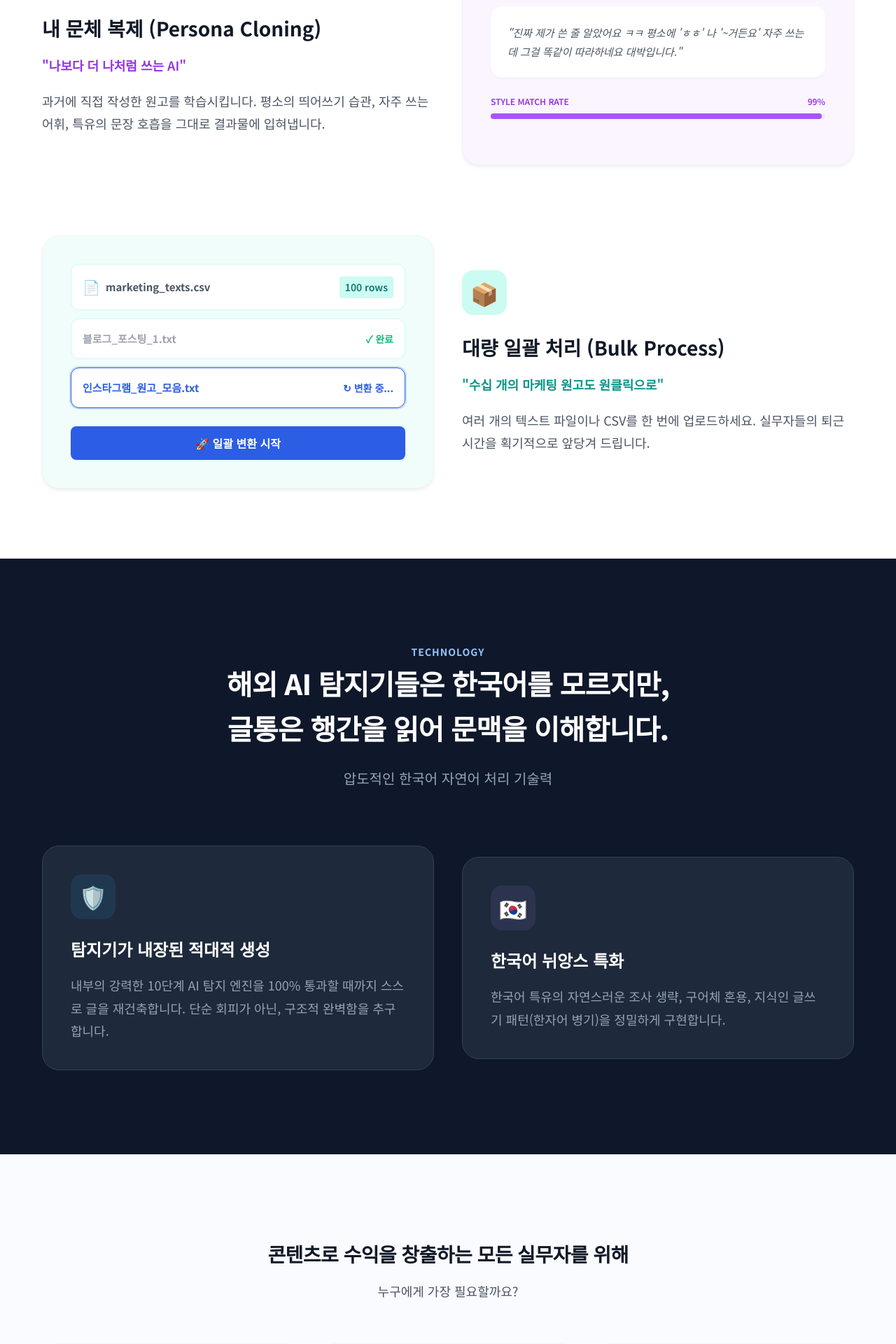
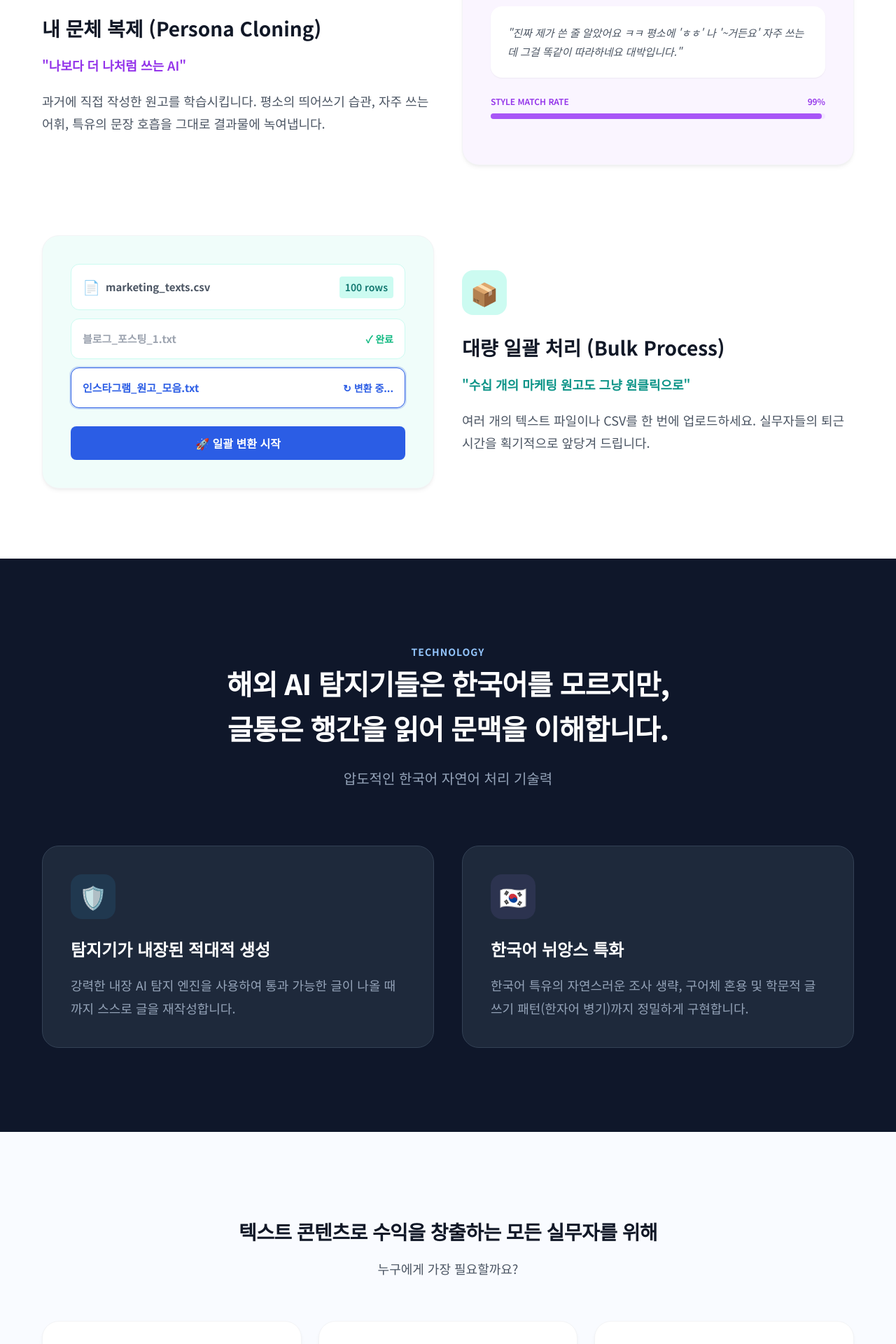
Before and after one commit to uxdjason/gultong, a Next.js app: page / in a window 1280 px wide. Shown: the part 2720-4640 px from the top of the page at 70% size. Built offline with nearby package versions, Linux system fonts and the light colour scheme; a web font is replaced by a local one.

Commit message:
landing page adjustment 3

```diff
--- a/src/app/page.tsx
+++ b/src/app/page.tsx
@@ -128,7 +128,7 @@ export default function LandingPage() {
               <div className="icon-box icon-box-lg icon-purple">🎭</div>
               <h3 className="font-bold-28 m-b-16">내 문체 복제 (Persona Cloning)</h3>
               <p className="text-purple font-bold-18 m-b-20">"나보다 더 나처럼 쓰는 AI"</p>
-              <p className="text-muted p-18">과거에 직접 작성한 원고를 학습시킵니다. 평소의 띄어쓰기 습관, 자주 쓰는 어휘, 특유의 문장 호흡을 그대로 결과물에 입혀냅니다.</p>
+              <p className="text-muted p-18">과거에 직접 작성한 원고를 학습시킵니다. 평소의 띄어쓰기 습관, 자주 쓰는 어휘, 특유의 문장 호흡을 그대로 결과물에 녹여냅니다.</p>
             </div>
             <div className="card" style={{ backgroundColor: '#faf5ff', padding: '40px', minHeight: '350px', order: 2, display: 'flex', alignItems: 'center', justifyContent: 'center' }}>
               <div style={{ width: '100%' }}>
@@ -175,7 +175,7 @@ export default function LandingPage() {
             <div>
               <div className="icon-box icon-box-lg icon-teal">📦</div>
               <h3 className="font-bold-28 m-b-16">대량 일괄 처리 (Bulk Process)</h3>
-              <p className="text-teal font-bold-18 m-b-20">"수십 개의 마케팅 원고도 원클릭으로"</p>
+              <p className="text-teal font-bold-18 m-b-20">"수십 개의 마케팅 원고도 그냥 원클릭으로"</p>
               <p className="text-muted p-18">여러 개의 텍스트 파일이나 CSV를 한 번에 업로드하세요. 실무자들의 퇴근 시간을 획기적으로 앞당겨 드립니다.</p>
             </div>
           </div>
@@ -194,12 +194,12 @@ export default function LandingPage() {
             <div className="bg-dark">
               <div className="icon-box icon-box-lg icon-light-blue">🛡️</div>
               <h3 className="font-bold-24 m-b-16 text-white">탐지기가 내장된 적대적 생성</h3>
-              <p className="p-18" style={{ color: '#94a3b8' }}>내부의 강력한 10단계 AI 탐지 엔진을 100% 통과할 때까지 스스로 글을 재건축합니다. 단순 회피가 아닌, 구조적 완벽함을 추구합니다.</p>
+              <p className="p-18" style={{ color: '#94a3b8' }}>강력한 내장 AI 탐지 엔진을 사용하여 통과 가능한 글이 나올 때까지 스스로 글을 재작성합니다.</p>
             </div>
             <div className="bg-dark">
               <div className="icon-box icon-box-lg icon-light-purple">🇰🇷</div>
               <h3 className="font-bold-24 m-b-16 text-white">한국어 뉘앙스 특화</h3>
-              <p className="p-18" style={{ color: '#94a3b8' }}>한국어 특유의 자연스러운 조사 생략, 구어체 혼용, 지식인 글쓰기 패턴(한자어 병기)을 정밀하게 구현합니다.</p>
+              <p className="p-18" style={{ color: '#94a3b8' }}>한국어 특유의 자연스러운 조사 생략, 구어체 혼용 및 학문적 글쓰기 패턴(한자어 병기)까지 정밀하게 구현합니다.</p>
             </div>
           </div>
         </div>
@@ -207,7 +207,7 @@ export default function LandingPage() {
 
       {/* 5. Target Audience */}
       <section id="use-case" className="container text-center section-padding-bottom" style={{ paddingTop: '120px' }}>
-        <h2 className="font-bold-28 m-b-16">콘텐츠로 수익을 창출하는 모든 실무자를 위해</h2>
+        <h2 className="font-bold-28 m-b-16">텍스트 콘텐츠로 수익을 창출하는 모든 실무자를 위해</h2>
         <p className="text-muted m-b-60 font-18">누구에게 가장 필요할까요?</p>
 
         <div className="grid-target">
--- a/src/components/Footer.tsx
+++ b/src/components/Footer.tsx
@@ -22,7 +22,7 @@ export default function Footer() {
         </div>
       </div>
       <div className="container text-muted" style={{ fontSize: '14px', borderTop: '1px solid #e5e7eb', paddingTop: '24px', margin: '40px auto 0 auto' }}>
-        © 2026 Gultong. All rights reserved.
+        © 2026 Gultong 글통. All rights reserved.
       </div>
     </footer>
   );
```
